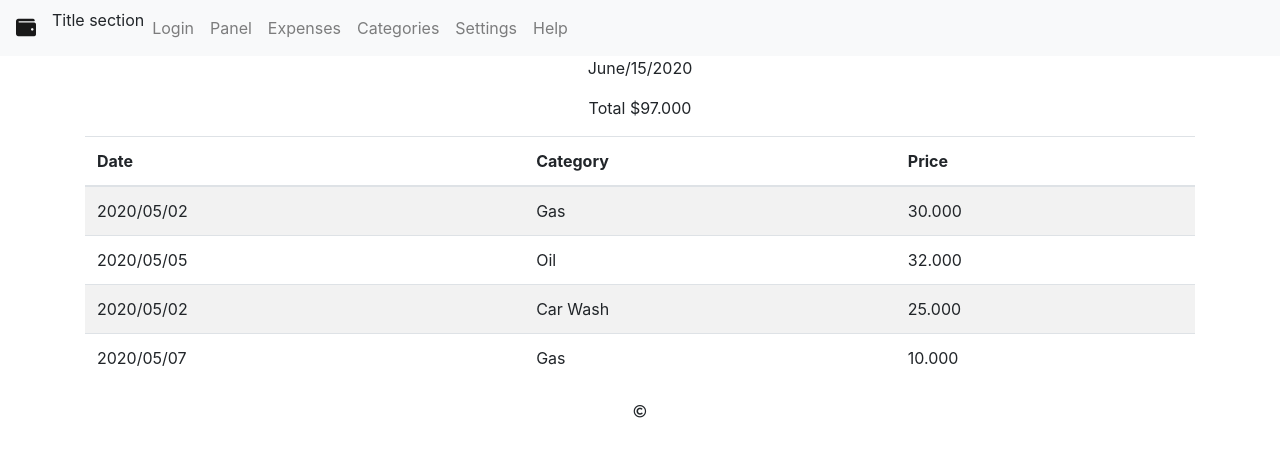
After one commit to mmanumos/chronocar, a Python web app: template templates/expenses.html in a window 1280 px wide. The commit adds this page. Shown: the top 457 px of the page. Run offline with Jinja, Linux system fonts and the light colour scheme; the template is opened without the code that fills it, so the values that code supplies are empty; some libraries are stand-ins or nearby versions.

Commit message:
Preparing front

```diff
--- a/static/styles/style.css
+++ b/static/styles/style.css
@@ -3,6 +3,15 @@ body {
     background-color: black;
 }
 */
-main .fas {
+main h1 .fas {
+    font-size: 3rem;
+}
+main a .fas {
     font-size: 2rem;
 }
+main td .fas {
+    font-size: 1.5rem;
+}
+footer p .far {
+    font-size: 0.8rem;
+}
--- a/templates/base.html
+++ b/templates/base.html
@@ -11,12 +11,11 @@
 </head>
 
 <body>
-    </nav>
     <nav class="navbar navbar-expand-lg navbar-light bg-light">
         <a class="navbar-brand" href="#">
             <i class="fas fa-wallet"></i>
         </a>
-        <p>Panel</p>
+        <p>Title section</p>
         <button class="navbar-toggler" type="button" data-toggle="collapse" data-target="#navbarNav"
             aria-controls="navbarNav" aria-expanded="false" aria-label="Toggle navigation">
             <span class="navbar-toggler-icon"></span>
@@ -24,28 +23,31 @@
         <div class="collapse navbar-collapse" id="navbarNav">
             <ul class="navbar-nav">
                 <li class="nav-item">
-                    <a class="nav-link" href="#">Mis Gastos</a>
+                    <a class="nav-link" href="login">Login</a>
                 </li>
                 <li class="nav-item">
-                    <a class="nav-link" href="#">Categorias</a>
+                    <a class="nav-link" href="panel">Panel</a>
                 </li>
                 <li class="nav-item">
-                    <a class="nav-link" href="#">Ajustes</a>
+                    <a class="nav-link" href="expenses">Expenses</a>
                 </li>
                 <li class="nav-item">
-                    <a class="nav-link" href="#">Ayuda</a>
+                    <a class="nav-link" href="categories">Categories</a>
                 </li>
                 <li class="nav-item">
-                    <a class="nav-link" href="#">Cerrar sesión</a>
+                    <a class="nav-link" href="settings">Settings</a>
+                </li>
+                <li class="nav-item">
+                    <a class="nav-link" href="help">Help</a>
                 </li>
             </ul>
         </div>
     </nav>
-    <main class="container-fluid">
+    <main class="container">
         {% block content %}{% endblock %}
     </main>
-    <footer class="text-center">
-        <i class="far fa-copyright"></i>
+    <footer class="container-fluid text-center">
+        <p><i class="far fa-copyright"></i></p>
     </footer>
 </body>
 <script src="https://code.jquery.com/jquery-3.5.1.slim.min.js"></script>
--- /dev/null
+++ b/templates/expenses.html
@@ -0,0 +1,38 @@
+{% extends 'base.html' %}
+    {% block content %}
+    <div class="text-center">
+        <p>June/15/2020</p>
+        <p>Total $97.000</p>
+    </div>
+    <table class="table table-striped">
+        <thead>
+            <tr>
+                <th scope="col">Date</th>
+                <th scope="col">Category</th>
+                <th scope="col">Price</th>
+            </tr>
+        </thead>
+        <tbody>
+            <tr>
+                <td>2020/05/02</td>
+                <td>Gas</td>
+                <td>30.000</td>
+            </tr>
+            <tr>
+                <td>2020/05/05</td>
+                <td>Oil</td>
+                <td>32.000</td>
+            </tr>
+            <tr>
+                <td>2020/05/02</td>
+                <td>Car Wash</td>
+                <td>25.000</td>
+            </tr>
+            <tr>
+                <td>2020/05/07</td>
+                <td>Gas</td>
+                <td>10.000</td>
+            </tr>
+        </tbody>
+    </table>
+    {% endblock %}
--- /dev/null
+++ b/templates/help.html
@@ -0,0 +1,5 @@
+{% extends 'base.html' %}
+    {% block content %}
+    <p>Lorem ipsum dolor sit amet consectetur adipisicing elit. Ad voluptatum fugiat asperiores dicta eligendi voluptates velit, reiciendis totam hic labore excepturi, mollitia consequatur vitae repudiandae quidem aliquam iusto, quaerat iste!</p>
+    <p>Lorem ipsum dolor sit amet consectetur adipisicing elit. Earum doloremque iste nisi temporibus? Saepe vel nostrum voluptates consequatur accusantium sunt nemo vitae ipsa voluptatem veritatis, odit, aliquid nobis dolore nisi?</p>
+    {% endblock %}
--- a/templates/index.html
+++ /dev/null
@@ -1,4 +0,0 @@
-{% extends 'base.html' %}
-    {% block content %}
-        <h1>Index</h1>
-    {% endblock %}
--- a/templates/page1.html
+++ /dev/null
@@ -1,4 +0,0 @@
-{% extends 'base.html' %}
-    {% block content %}
-        <h1>Page 1</h1>
-    {% endblock %}
```
Also changed, not shown: templates/categories.html (added, +34 -0 lines), templates/login.html (added, +20 -0 lines), templates/panel.html (renamed from templates/page2.html, +12 -15 lines), templates/settings.html (added, +25 -0 lines), test_static.py (+25 -10 lines).
